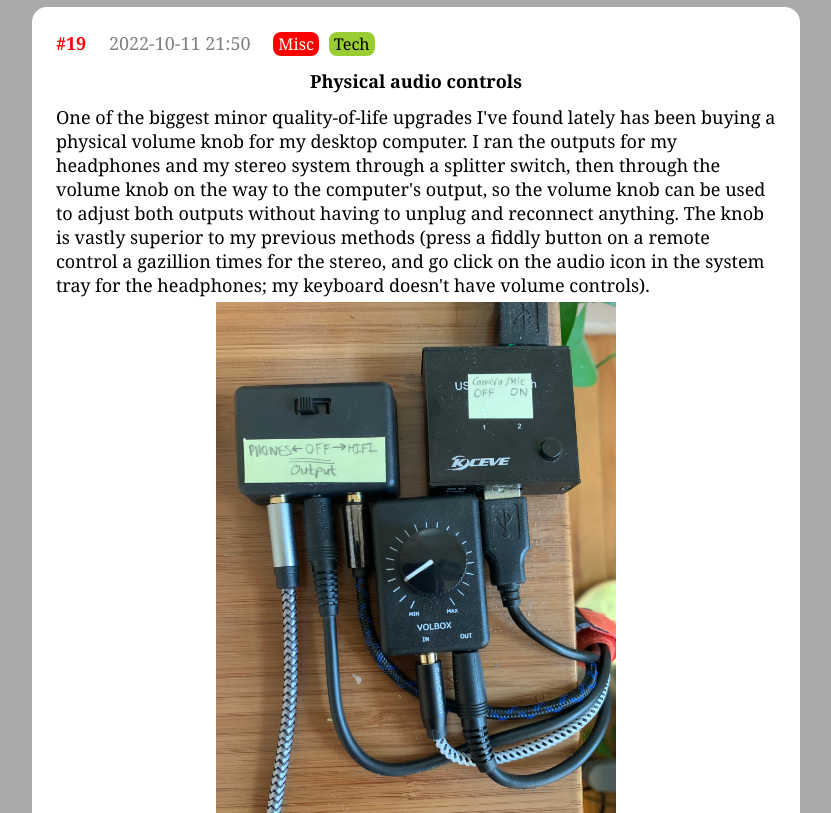
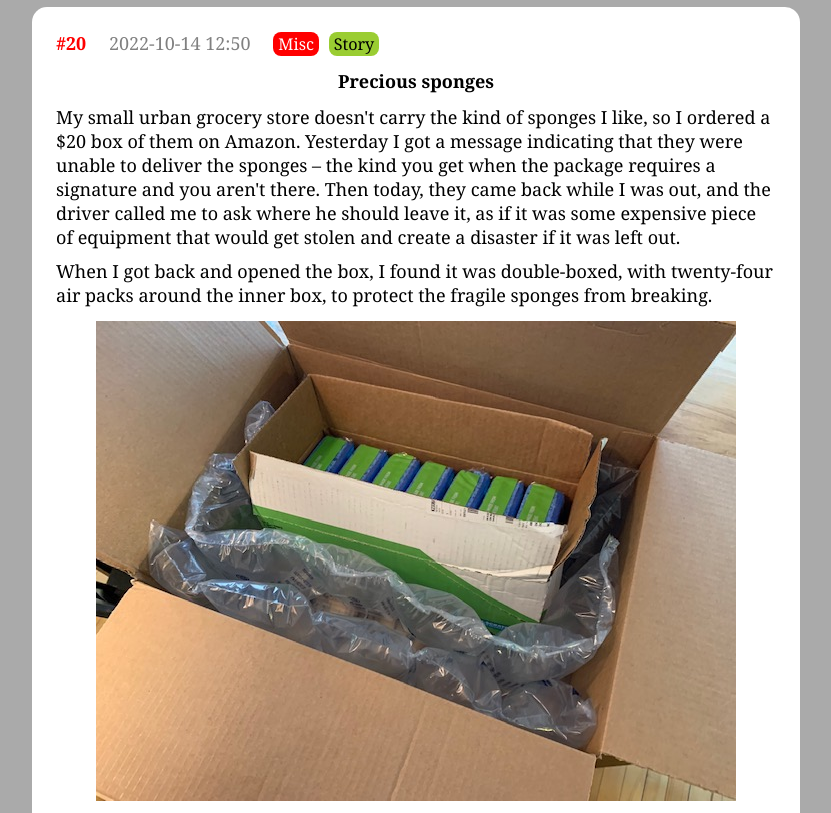
Before and after one commit to sobjornstad/ap, a plain HTML site: page index.html in a window 1280 px wide. Shown: the part 660-1473 px from the top of the page, without its empty margins (224-1055 px from the left). Drawn offline with Linux system fonts and the light colour scheme; a web font is replaced by a local one.

Commit message:
updating GitHub Pages branch with build from 2e435a7130fccb36330f4e06b9faad4f58ef0df2

```diff
--- a/assets/stylesheet.css
+++ b/assets/stylesheet.css
@@ -14,6 +14,10 @@ h1 {
 ul {
     margin-block-start: 0.5em;
     margin-block-end: 0.5em;
+}
+img {
+    margin-top: 0.5em;
+    margin-bottom: 0.5em;
 }
 
 #content, #top-matter {
--- a/index.html
+++ b/index.html
@@ -67,7 +67,33 @@
         </div>
 
         <div id="content">
-            <div class="post" id="post-19">
+            <div class="post" id="post-20">
+    <a class="post-number" href="#post-20">#20</a>
+    <div class="post-date">2022-10-14 12:50</div>
+    <div class="post-tags">
+        <span class="tag type">Misc</span>
+        <span class="tag">Story</span>
+    </div>
+    <div class="post-description">Precious sponges</div>
+    <p>
+My small urban grocery store doesn't carry the kind of sponges I like, so I
+ordered a $20 box of them on Amazon. Yesterday I got a message indicating that
+they were unable to deliver the sponges – the kind you get when the package
+requires a signature and you aren't there. Then today, they came back while I
+was out, and the driver called me to ask where he should leave it, as if it was
+some expensive piece of equipment that would get stolen and create a disaster
+if it was left out.
+</p>
+<p>
+When I got back and opened the box, I found it was double-boxed, with
+twenty-four air packs around the inner box, to protect the fragile sponges from
+breaking.
+</p>
+<center>
+    <img src="assets/images/sponges.jpg">
+</center>
+</div>
+<div class="post" id="post-19">
     <a class="post-number" href="#post-19">#19</a>
     <div class="post-date">2022-10-11 21:50</div>
     <div class="post-tags">
@@ -76,7 +102,7 @@
     </div>
     <div class="post-description">Physical audio controls</div>
     <p>
-One of the biggest minor quality-of-life upgrades I've found lately has been
+One of the best minor quality-of-life upgrades I've found lately has been
 buying a physical volume knob for my desktop computer. I ran the outputs for my
 headphones and my stereo system through a splitter switch, then through the
 volume knob on the way to the computer's output, so the volume knob can be used
```
Also changed, not shown: feed.xml (+28 -1 lines), assets/images/sponges.jpg (added).
